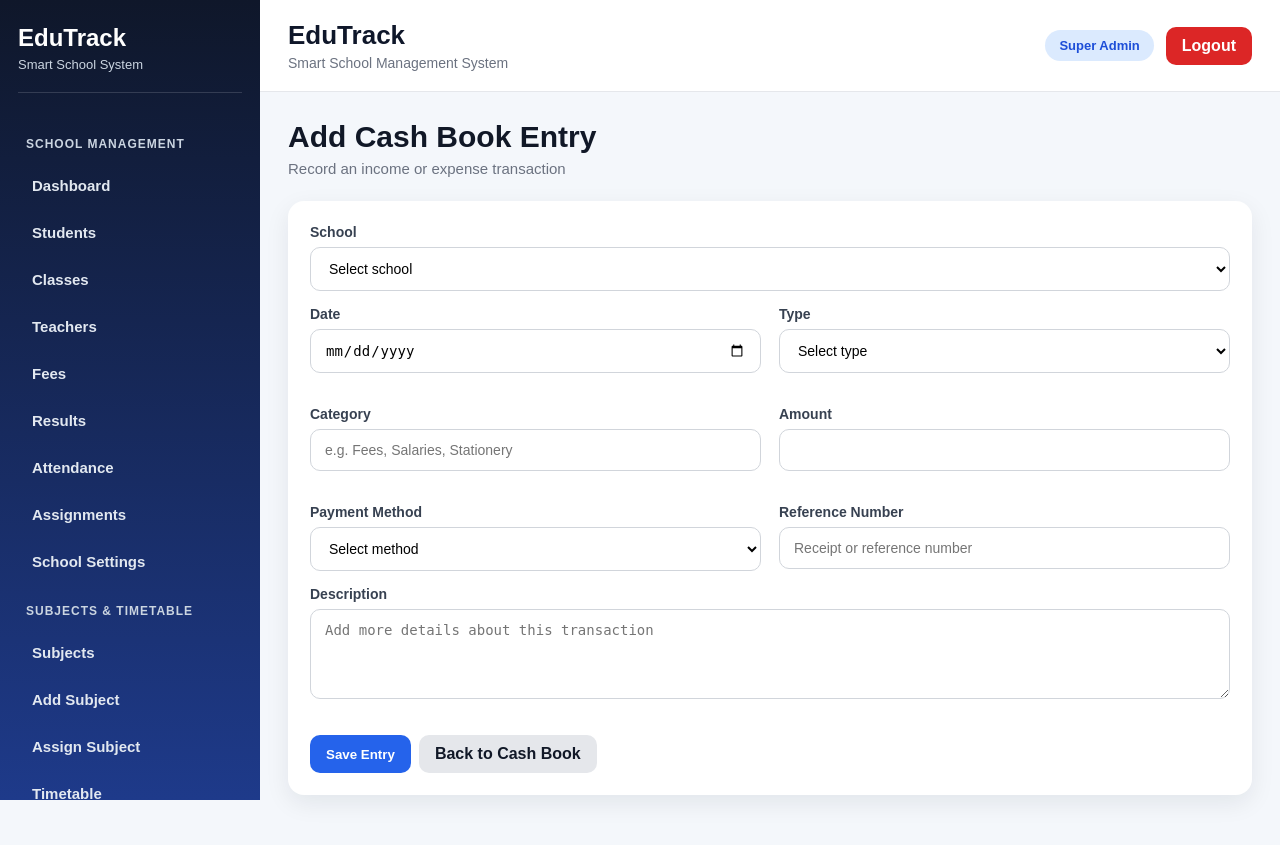
After one commit to sadziwacynthia-bot/school-system-v2, a Flask app: page /add_cashbook_entry in a window 1280 px wide. The commit adds this page. Run offline with Flask 3, Linux system fonts and the light colour scheme; a user stored in the database is signed in; data that the repository does not hold is empty; some libraries are stand-ins or nearby versions.

Commit message:
Add cashbook module and fix indentation issue

```diff
--- a/app.py
+++ b/app.py
@@ -325,6 +325,20 @@ def init_db():
         notes TEXT
     )
 """)
+        cursor.execute("""
+            CREATE TABLE IF NOT EXISTS cashbook (
+                id SERIAL PRIMARY KEY,
+                school_id INTEGER,
+                entry_date VARCHAR(50),
+                entry_type VARCHAR(20),
+                category VARCHAR(100),
+                description TEXT,
+                amount NUMERIC(12,2),
+                payment_method VARCHAR(50),
+                reference_number VARCHAR(100),
+                created_by VARCHAR(255)
+            )
+        """)
 
     else:
         cursor.execute("""
@@ -526,6 +540,20 @@ def init_db():
         notes TEXT
     )
 """)
+        cursor.execute("""
+            CREATE TABLE IF NOT EXISTS cashbook (
+                id INTEGER PRIMARY KEY AUTOINCREMENT,
+                school_id INTEGER,
+                entry_date TEXT,
+                entry_type TEXT,
+                category TEXT,
+                description TEXT,
+                amount REAL,
+                payment_method TEXT,
+                reference_number TEXT,
+                created_by TEXT
+            )
+        """)
 
     conn.commit()
     conn.close()
@@ -755,6 +783,45 @@ def run_school_control_migration():
                     cursor.execute(stmt)
                 except Exception:
                     pass
+        conn.commit()
+    finally:
+        conn.close()
+def run_cashbook_migration():
+    conn = get_db()
+    cursor = conn.cursor()
+
+    try:
+        if is_postgres():
+            cursor.execute("""
+                CREATE TABLE IF NOT EXISTS cashbook (
+                    id SERIAL PRIMARY KEY,
+                    school_id INTEGER,
+                    entry_date VARCHAR(50),
+                    entry_type VARCHAR(20),
+                    category VARCHAR(100),
+                    description TEXT,
+                    amount NUMERIC(12,2),
+                    payment_method VARCHAR(50),
+                    reference_number VARCHAR(100),
+                    created_by VARCHAR(255)
+                )
+            """)
+        else:
+            cursor.execute("""
+                CREATE TABLE IF NOT EXISTS cashbook (
+                    id INTEGER PRIMARY KEY AUTOINCREMENT,
+                    school_id INTEGER,
+                    entry_date TEXT,
+                    entry_type TEXT,
+                    category TEXT,
+                    description TEXT,
+                    amount REAL,
+                    payment_method TEXT,
+                    reference_number TEXT,
+                    created_by TEXT
+                )
+            """)
+
         conn.commit()
     finally:
         conn.close()
@@ -3577,6 +3644,157 @@ def subscription_expired():
         school = fetch_one("SELECT * FROM schools WHERE id = ?", (school_id,))
 
     return render_template("subscription_expired.html", school=school)
+@app.route("/cashbook")
+@login_required
+@roles_required("school_admin", "super_admin")
+def cashbook():
+    school_id = session.get("school_id")
+    role = session.get("role")
+
+    entry_type = request.args.get("entry_type", "").strip()
+    start_date = request.args.get("start_date", "").strip()
+    end_date = request.args.get("end_date", "").strip()
+
+    query = "SELECT * FROM cashbook WHERE 1=1"
+    params = []
+
+    if role != "super_admin":
+        query += " AND school_id = ?"
+        params.append(school_id)
+
+    if entry_type:
+        query += " AND entry_type = ?"
+        params.append(entry_type)
+
+    if start_date:
+        query += " AND entry_date >= ?"
+        params.append(start_date)
+
+    if end_date:
+        query += " AND entry_date <= ?"
+        params.append(end_date)
+
+    query += " ORDER BY entry_date ASC, id ASC"
+
+    entries = fetch_all(query, tuple(params))
+
+    running_balance = 0
+    processed_entries = []
+
+    for entry in entries:
+        amount = float(entry["amount"] or 0)
+        if entry["entry_type"] == "income":
+            running_balance += amount
+        else:
+            running_balance -= amount
+
+        processed_entries.append({
+            "id": entry["id"],
+            "entry_date": entry["entry_date"],
+            "entry_type": entry["entry_type"],
+            "category": entry["category"],
+            "description": entry["description"],
+            "amount": amount,
+            "payment_method": entry["payment_method"],
+            "reference_number": entry["reference_number"],
+            "created_by": entry["created_by"],
+            "running_balance": running_balance
+        })
+
+    summary_query = """
+        SELECT
+            COALESCE(SUM(CASE WHEN entry_type = 'income' THEN amount ELSE 0 END), 0) AS total_income,
+            COALESCE(SUM(CASE WHEN entry_type = 'expense' THEN amount ELSE 0 END), 0) AS total_expense
+        FROM cashbook
+        WHERE 1=1
+    """
+    summary_params = []
+
+    if role != "super_admin":
+        summary_query += " AND school_id = ?"
+        summary_params.append(school_id)
+
+    if start_date:
+        summary_query += " AND entry_date >= ?"
+        summary_params.append(start_date)
+
+    if end_date:
+        summary_query += " AND entry_date <= ?"
+        summary_params.append(end_date)
+
+    if entry_type:
+        summary_query += " AND entry_type = ?"
+        summary_params.append(entry_type)
+
+    summary = fetch_one(summary_query, tuple(summary_params))
+
+    total_income = float(summary["total_income"] or 0)
+    total_expense = float(summary["total_expense"] or 0)
+    net_balance = total_income - total_expense
+
+    return render_template(
+        "cashbook.html",
+        entries=processed_entries,
+        entry_type=entry_type,
+        start_date=start_date,
+        end_date=end_date,
+        total_income=total_income,
+        total_expense=total_expense,
+        net_balance=net_balance
+    )
+
+
+@app.route("/add_cashbook_entry", methods=["GET", "POST"])
+@login_required
+@roles_required("school_admin", "super_admin")
+def add_cashbook_entry():
+    school_id = session.get("school_id")
+    role = session.get("role")
+
+    schools = []
+    if role == "super_admin":
+        schools = fetch_all("SELECT * FROM schools ORDER BY school_name")
+
+    if request.method == "POST":
+        if role == "super_admin":
+            school_id = request.form.get("school_id")
+
+        entry_date = request.form.get("entry_date")
+        entry_type = request.form.get("entry_type")
+        category = request.form.get("category", "").strip()
+        description = request.form.get("description", "").strip()
+        amount = request.form.get("amount")
+        payment_method = request.form.get("payment_method", "").strip()
+        reference_number = request.form.get("reference_number", "").strip()
+        created_by = session.get("full_name", "System")
+
+        if not school_id or not entry_date or not entry_type or not category or not amount:
+            flash("School, date, type, category, and amount are required.", "danger")
+            return redirect(url_for("add_cashbook_entry"))
+
+        try:
+            amount = float(amount)
+            if amount <= 0:
+                raise ValueError
+        except Exception:
+            flash("Amount must be a valid number greater than zero.", "danger")
+            return redirect(url_for("add_cashbook_entry"))
+
+        execute_commit("""
+            INSERT INTO cashbook (
+                school_id, entry_date, entry_type, category, description,
+                amount, payment_method, reference_number, created_by
+            )
+            VALUES (?, ?, ?, ?, ?, ?, ?, ?, ?)
+        """, (
+            school_id, entry_date, entry_type, category, description,
+            amount, payment_method, reference_number, created_by
+        ))
+
+        flash("Cash book entry added successfully.", "success")
+        return redirect(url_for("cashbook"))
+
+    return render_template("add_cashbook_entry.html", schools=schools)
 
 @app.route("/send_fee_reminder/<int:student_id>")
 @login_required
@@ -3805,6 +4023,9 @@ def setup_app():
             run_school_control_migration()
             print("School control migration completed")
 
+            run_cashbook_migration()
+            print("Cashbook migration completed")
+
             update_school_subscription_states()
             print("School subscription states updated")
 
--- /dev/null
+++ b/templates/add_cashbook_entry.html
@@ -0,0 +1,76 @@
+{% extends "base.html" %}
+{% block title %}Add Cash Book Entry{% endblock %}
+{% block page_heading %}Add Cash Entry{% endblock %}
+
+{% block content %}
+<div class="page-header">
+    <div>
+        <h2 class="page-title">Add Cash Book Entry</h2>
+        <p class="page-subtitle">Record an income or expense transaction</p>
+    </div>
+</div>
+
+<div class="form-card">
+    <form method="POST">
+        {% if session.get('role') == 'super_admin' %}
+        <label>School</label>
+        <select name="school_id" required>
+            <option value="">Select school</option>
+            {% for school in schools %}
+            <option value="{{ school.id }}">{{ school.school_name }}</option>
+            {% endfor %}
+        </select>
+        {% endif %}
+
+        <div class="form-grid">
+            <div>
+                <label>Date</label>
+                <input type="date" name="entry_date" required>
+            </div>
+
+            <div>
+                <label>Type</label>
+                <select name="entry_type" required>
+                    <option value="">Select type</option>
+                    <option value="income">Income</option>
+                    <option value="expense">Expense</option>
+                </select>
+            </div>
+
+            <div>
+                <label>Category</label>
+                <input type="text" name="category" placeholder="e.g. Fees, Salaries, Stationery" required>
+            </div>
+
+            <div>
+                <label>Amount</label>
+                <input type="number" step="0.01" name="amount" required>
+            </div>
+
+            <div>
+                <label>Payment Method</label>
+                <select name="payment_method">
+                    <option value="">Select method</option>
+                    <option value="Cash">Cash</option>
+                    <option value="Bank Transfer">Bank Transfer</option>
+                    <option value="Mobile Money">Mobile Money</option>
+                    <option value="Card">Card</option>
+                </select>
+            </div>
+
+            <div>
+                <label>Reference Number</label>
+                <input type="text" name="reference_number" placeholder="Receipt or reference number">
+            </div>
+        </div>
+
+        <label>Description</label>
+        <textarea name="description" rows="4" placeholder="Add more details about this transaction"></textarea>
+
+        <div class="action-group" style="margin-top: 18px;">
+            <button type="submit" class="btn btn-primary">Save Entry</button>
+            <a href="{{ url_for('cashbook') }}" class="btn btn-secondary">Back to Cash Book</a>
+        </div>
+    </form>
+</div>
+{% endblock %}
--- a/templates/base.html
+++ b/templates/base.html
@@ -39,6 +39,11 @@
                     <a href="{{ url_for('timetable') }}" class="nav-link">Timetable</a>
                     <a href="{{ url_for('add_timetable') }}" class="nav-link">Add Timetable Entry</a>
                     <a href="{{ url_for('timetable_settings') }}" class="nav-link">Timetable Settings</a>
+
+                    <div class="menu-section-title">Finance</div>
+
+                    <a href="{{ url_for('cashbook') }}" class="nav-link">Cash Book</a>
+<a href="{{ url_for('add_cashbook_entry') }}" class="nav-link">Add Cash Entry</a>
                 {% endif %}
 
                 {% if session.get('role') == 'super_admin' %}
```
Also changed, not shown: templates/Cashbook.html (added, +121 -0 lines), templates/dashboard.html (+24 -42 lines), school_v2.db.
